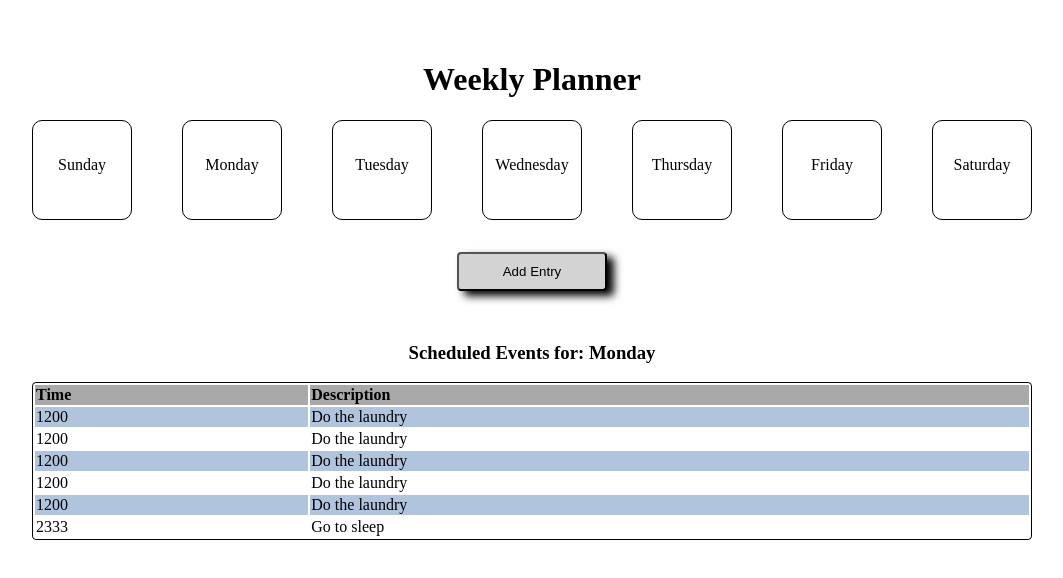
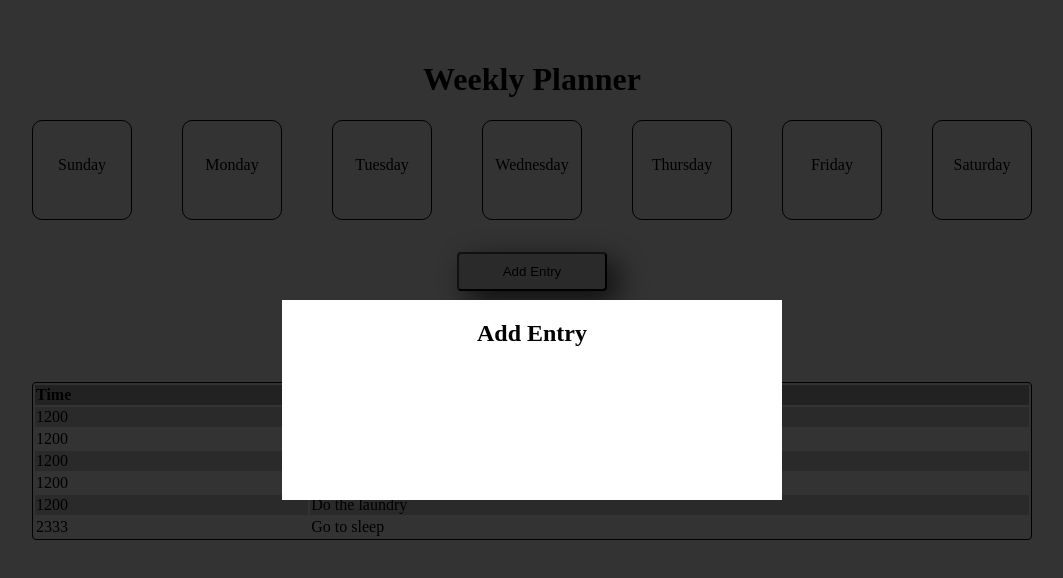
Before and after one commit to mpowers1113/week-planner, a plain HTML site: page index.html in a window 1280 px wide. Both pictures are taken after a click on the button "Add Entry". Shown: the whole page, without its empty margins (108-1171 px from the left). Drawn offline with Linux system fonts and the light colour scheme.

Commit message:
Added modal for new entry

```diff
--- a/index.html
+++ b/index.html
@@ -9,7 +9,19 @@
 </head>
 
 <body>
-  <div class="container">
+    <div class="overlay hidden ">
+      <div class="column-full">
+        <div class="modal-box ">
+          <div class="row">
+            <div class="column-full">
+              <h2 class="text-center">Add Entry</h2>
+            </div>
+          </div>
+        </div>
+      </div>
+
+    </div>
+  <div class="container ">
 
     <div class="row">
       <div class="column-full header">
@@ -47,7 +59,7 @@
     </div>
     <div class="row">
       <div class="column-full header">
-        <button class="button-design">Add Entry</button>
+        <button class="button-design add-entry">Add Entry</button>
       </div>
     </div>
     <div class="row">
@@ -98,14 +110,7 @@
     </table>
   </div>
 
-  <!-- <div class="overlay hidden">
-    <div class="column">
-      <h2>Are you sure you'd like to delete this entry?</h2>
-      <div class="row modal">
-        <button class="cancel">CANCEL</button><button class="confirm">CONFIRM</button>
-      </div>
-    </div>
-  </div> -->
+
   <script src="main.js"></script>
 </body>
 
--- a/main.js
+++ b/main.js
@@ -0,0 +1,9 @@
+var $addEntry = document.querySelector('.add-entry');
+$addEntry.addEventListener('click', showModal);
+
+var $overlay = document.querySelector('.overlay');
+var $modalBox = document.querySelector('.modal-box');
+function showModal(event) {
+  $overlay.classList.remove('hidden');
+
+}
--- a/styles.css
+++ b/styles.css
@@ -1,8 +1,6 @@
 * {
   box-sizing: border-box;
 }
-
-
 
 .row {
   display: flex;
@@ -10,7 +8,6 @@
 
 .days {
   justify-content: center;
-  /*  */
   text-align: center;
 }
 
@@ -20,17 +17,39 @@
 }
 
 .column-full {
-  flex-basis: 100%;
+  width: 100%;
 }
-
 
 .header {
   text-align: center;
   padding-top: 2rem;
 }
 
+.hidden {
+  display: none;
+}
+
+.modal-box {
+  position: fixed;
+  background-color: white;
+  width: 500px;
+  height: 200px;
+  top: 50%;
+  left: 50%;
+  margin-top: -100px; /* Negative half of height. */
+  margin-left: -250px;
+}
+
+.overlay {
+  background-color: rgba(0, 0, 0, 0.8);
+  position: absolute;
+  top: 0;
+  bottom: 0;
+  right: 0;
+  left: 0;
+}
+
 .column-seventh {
-  width: 10%;
   height: 100px;
   width: 100px;
   border: 1px solid black;
@@ -38,9 +57,25 @@
   border-radius: 10px;
 }
 
+.text-center {
+  text-align: center;
+}
+
 .each-day {
   justify-content: space-between;
   cursor: pointer;
+}
+
+tr:nth-child(odd) {
+  background-color: lightgray;
+}
+
+.button-design {
+  padding: 10px;
+  border-radius: 4px;
+  width: 15%;
+  background-color: lightgray;
+  box-shadow: 10px 10px 30px 0 rgba(0, 0, 0, 0.75);
 }
 
 button {
@@ -55,9 +90,8 @@ th {
   text-align: left;
 }
 
-
-table tr td th{
-  border: 1px solid black
+table tr td th {
+  border: 1px solid black;
 }
 
 table {
@@ -65,15 +99,3 @@ table {
   border-radius: 4px;
   border: 1px solid black;
 }
-
-tr:nth-child(odd){
-  background-color: lightsteelblue;
-}
-
-.button-design {
-  padding: 10px;
-  border-radius: 4px;
-  width: 15%;
-  background-color: lightgray;
-  filter: drop-shadow(7px 5px 4px black);
-}
```
